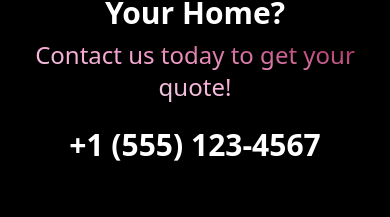
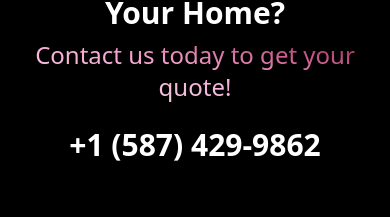
Before and after one commit to samandeep007/Paint, a React (Vite) app: page / in a window 390 px wide. Shown: the part 917-1134 px from the top of the page. Built offline with nearby package versions, Linux system fonts and the light colour scheme; what @xpd/tailwind-3dtransforms would draw is missing.

Commit message:
update phone number

```diff
--- a/src/components/Banner/Banner.jsx
+++ b/src/components/Banner/Banner.jsx
@@ -12,7 +12,7 @@ function Banner() {
         </div>
         <div>
           <h1 className="text-white text-3xl sm:text-4xl lg:text-5xl font-bold">
-            +1 (555) 123-4567
+              +1 (587) 429-9862
           </h1>
         </div>
       </div>
```
